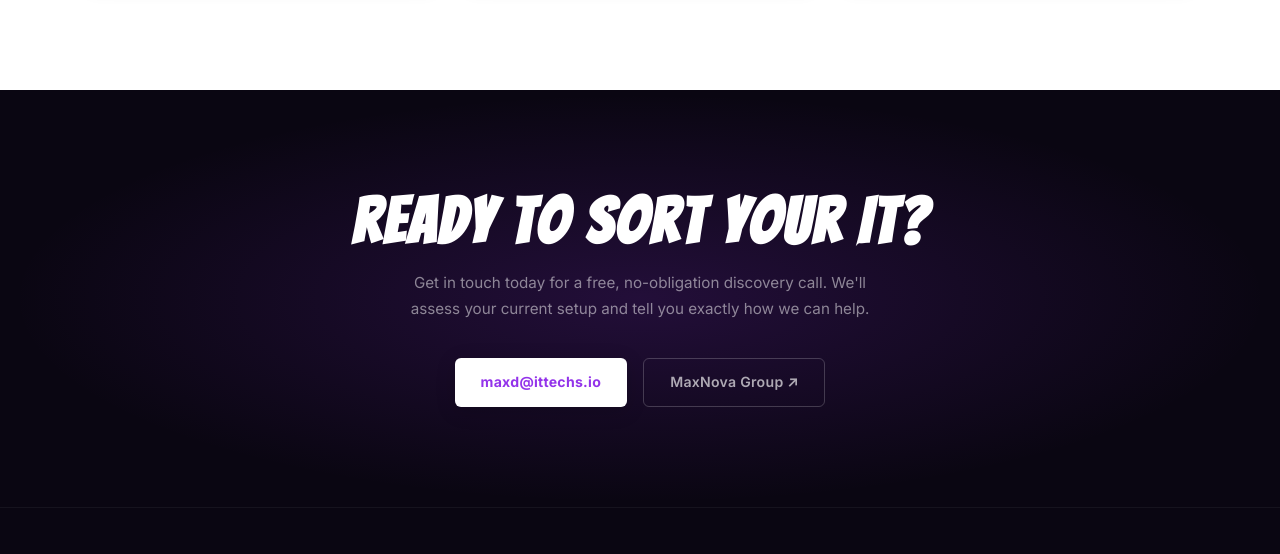
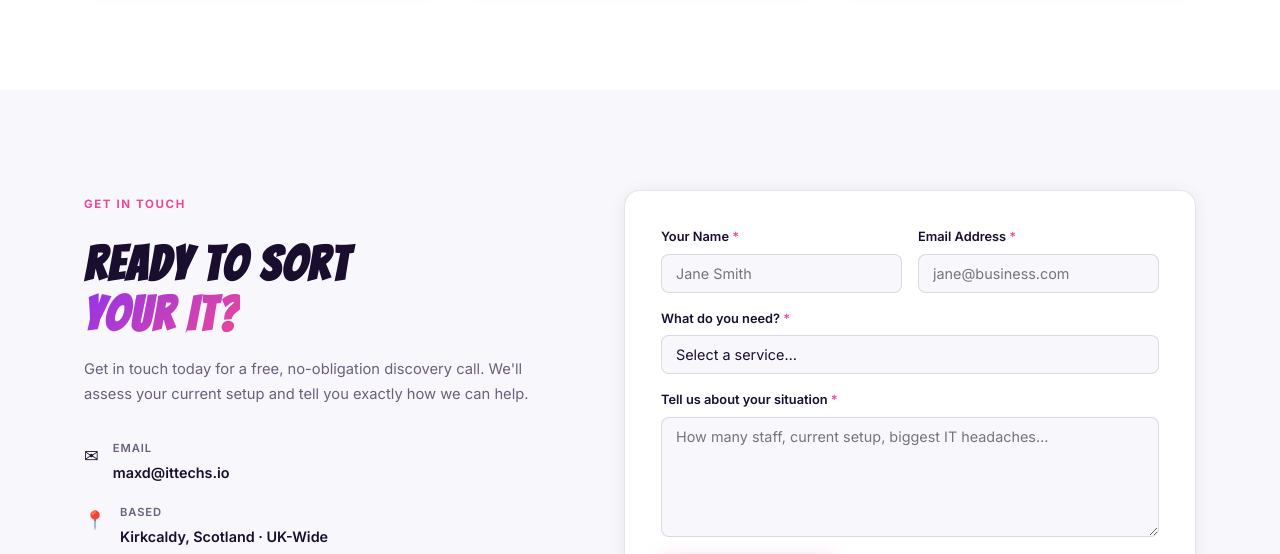
Before and after one commit to MaxDorman17/maxnova-tech, a plain HTML site: page index.html in a window 1280 px wide. Shown: the part 3836-4390 px from the top of the page. Drawn offline with Linux system fonts and the light colour scheme.

Commit message:
Replace CTA strip with contact form section
Co-Authored-By: Claude Sonnet 4.6 <noreply@anthropic.com>

```diff
--- a/css/style.css
+++ b/css/style.css
@@ -688,6 +688,58 @@ ul { list-style: none; }
 @media (max-width: 800px) { .testimonials-grid { grid-template-columns: 1fr 1fr; } }
 @media (max-width: 540px) { .testimonials-grid { grid-template-columns: 1fr; } }
 
+/* ── Contact section ──────────────────────────────────────── */
+.contact-section { padding-block: 100px; background: var(--bg); }
+.contact-grid {
+  display: grid;
+  grid-template-columns: 1fr 1fr;
+  gap: 80px;
+  align-items: start;
+}
+.contact-title { font-size: clamp(2rem, 4vw, 3rem); font-weight: 700; line-height: 1.05; margin-block: 12px 16px; }
+.contact-sub { font-size: 0.92rem; color: var(--muted); line-height: 1.75; margin-bottom: 32px; }
+.contact-details { display: flex; flex-direction: column; gap: 18px; }
+.contact-detail-row { display: flex; align-items: flex-start; gap: 14px; }
+.contact-detail-icon { font-size: 1.1rem; margin-top: 2px; }
+.contact-detail-label { display: block; font-size: 0.7rem; font-weight: 600; letter-spacing: 0.08em; text-transform: uppercase; color: var(--muted); margin-bottom: 2px; }
+.contact-detail-value { font-size: 0.9rem; font-weight: 600; color: var(--body-text); text-decoration: none; }
+.contact-detail-value:hover { color: var(--pink); }
+
+.contact-form {
+  display: flex; flex-direction: column; gap: 16px;
+  background: var(--surface);
+  border: var(--border);
+  border-radius: 16px;
+  padding: 36px;
+  box-shadow: var(--shadow);
+}
+.form-row { display: grid; grid-template-columns: 1fr 1fr; gap: 16px; }
+.form-group { display: flex; flex-direction: column; gap: 6px; }
+.form-label { font-size: 0.8rem; font-weight: 600; color: var(--body-text); }
+.req { color: var(--pink); }
+.form-input {
+  padding: 10px 14px;
+  border: 1.5px solid rgba(10,6,18,0.12);
+  border-radius: 8px;
+  background: var(--bg);
+  color: var(--body-text);
+  font-size: 0.9rem;
+  font-family: inherit;
+  transition: border-color 0.2s;
+  outline: none;
+}
+[data-theme="dark"] .form-input { border-color: rgba(147,51,234,0.2); }
+.form-input:focus { border-color: var(--purple); }
+.form-select { appearance: none; cursor: pointer; }
+.form-textarea { min-height: 120px; resize: vertical; }
+.form-submit { align-self: flex-start; margin-top: 4px; }
+.form-success { font-size: 0.85rem; font-weight: 600; color: var(--pink); padding-top: 8px; }
+
+@media (max-width: 900px) {
+  .contact-grid { grid-template-columns: 1fr; gap: 48px; }
+  .form-row { grid-template-columns: 1fr; }
+}
+
 /* ── CTA strip ────────────────────────────────────────────── */
 .cta-strip {
   padding-block: 100px;
--- a/index.html
+++ b/index.html
@@ -15,7 +15,7 @@
   <meta name="twitter:card" content="summary_large_image" />
   <link rel="canonical" href="https://tech.maxnova.co.uk" />
 
-  <link rel="stylesheet" href="css/style.css?v=4" />
+  <link rel="stylesheet" href="css/style.css?v=5" />
   <link rel="preconnect" href="https://fonts.googleapis.com" />
   <link rel="preconnect" href="https://fonts.gstatic.com" crossorigin />
 </head>
@@ -433,15 +433,76 @@
 </section>
 
 <!-- ══ CTA STRIP ══════════════════════════════════════════════ -->
-<section class="cta-strip" id="contact">
+<!-- ══ CONTACT ════════════════════════════════════════════════ -->
+<section class="contact-section" id="contact">
   <div class="container">
-    <div class="cta-strip-inner">
-      <h2 class="comic reveal">Ready to sort your IT?</h2>
-      <p class="reveal d1">Get in touch today for a free, no-obligation discovery call. We'll assess your current setup and tell you exactly how we can help.</p>
-      <div class="cta-strip-btns reveal d2">
-        <a href="mailto:maxd@ittechs.io" class="btn btn-white">maxd@ittechs.io</a>
-        <a href="https://maxnova.co.uk" target="_blank" rel="noopener" class="btn btn-outline">MaxNova Group ↗</a>
+    <div class="contact-grid">
+
+      <div class="contact-left reveal">
+        <span class="section-kicker">Get In Touch</span>
+        <h2 class="comic contact-title">Ready to Sort<br><span class="grad-text">Your IT?</span></h2>
+        <p class="contact-sub">Get in touch today for a free, no-obligation discovery call. We'll assess your current setup and tell you exactly how we can help.</p>
+        <div class="contact-details">
+          <div class="contact-detail-row">
+            <span class="contact-detail-icon">✉</span>
+            <div>
+              <span class="contact-detail-label">Email</span>
+              <a href="mailto:maxd@ittechs.io" class="contact-detail-value">maxd@ittechs.io</a>
+            </div>
+          </div>
+          <div class="contact-detail-row">
+            <span class="contact-detail-icon">📍</span>
+            <div>
+              <span class="contact-detail-label">Based</span>
+              <span class="contact-detail-value">Kirkcaldy, Scotland · UK-Wide</span>
+            </div>
+          </div>
+          <div class="contact-detail-row">
+            <span class="contact-detail-icon" style="color:var(--pink);">●</span>
+            <div>
+              <span class="contact-detail-label">Status</span>
+              <span class="contact-detail-value" style="color:var(--pink);font-weight:700;">Taking on new clients</span>
+            </div>
+          </div>
+        </div>
       </div>
+
+      <div class="contact-right reveal d2">
+        <form class="contact-form" id="contactForm" action="https://formspree.io/f/mrewknzv" method="POST" novalidate>
+          <div class="form-row">
+            <div class="form-group">
+              <label for="name" class="form-label">Your Name <span class="req">*</span></label>
+              <input type="text" id="name" name="name" class="form-input" placeholder="Jane Smith" required />
+            </div>
+            <div class="form-group">
+              <label for="email" class="form-label">Email Address <span class="req">*</span></label>
+              <input type="email" id="email" name="email" class="form-input" placeholder="jane@business.com" required />
+            </div>
+          </div>
+          <div class="form-group">
+            <label for="service" class="form-label">What do you need? <span class="req">*</span></label>
+            <select id="service" name="service" class="form-input form-select" required>
+              <option value="" disabled selected>Select a service…</option>
+              <option value="managed-it">Managed IT Services</option>
+              <option value="helpdesk">Helpdesk Support</option>
+              <option value="cybersecurity">Cybersecurity</option>
+              <option value="cloud">Cloud Solutions</option>
+              <option value="networking">Networking</option>
+              <option value="cctv">CCTV &amp; Physical Security</option>
+              <option value="other">Something Else</option>
+            </select>
+          </div>
+          <div class="form-group">
+            <label for="message" class="form-label">Tell us about your situation <span class="req">*</span></label>
+            <textarea id="message" name="message" class="form-input form-textarea" placeholder="How many staff, current setup, biggest IT headaches…" required></textarea>
+          </div>
+          <button type="submit" class="btn btn-primary form-submit">Send Message →</button>
+          <div class="form-success" id="formSuccess" aria-live="polite" style="display:none;">
+            ✦ Message sent! We'll be in touch shortly.
+          </div>
+        </form>
+      </div>
+
     </div>
   </div>
 </section>
@@ -506,6 +567,7 @@
 <button class="back-to-top" id="backToTop" aria-label="Back to top">↑</button>
 
 <script src="js/main.js"></script>
+<script src="js/contact.js"></script>
 <script>document.getElementById('yr').textContent = new Date().getFullYear();</script>
 </body>
 </html>
--- /dev/null
+++ b/js/contact.js
@@ -0,0 +1,27 @@
+const form = document.getElementById('contactForm');
+const success = document.getElementById('formSuccess');
+
+if (form) {
+  form.addEventListener('submit', async (e) => {
+    e.preventDefault();
+    const btn = form.querySelector('.form-submit');
+    btn.textContent = 'Sending…';
+    btn.disabled = true;
+
+    const res = await fetch(form.action, {
+      method: 'POST',
+      body: new FormData(form),
+      headers: { Accept: 'application/json' },
+    });
+
+    if (res.ok) {
+      form.reset();
+      if (success) success.style.display = 'block';
+      btn.textContent = 'Sent!';
+    } else {
+      btn.textContent = 'Send Message →';
+      btn.disabled = false;
+      alert('Something went wrong — please email us directly at maxd@ittechs.io');
+    }
+  });
+}
```
